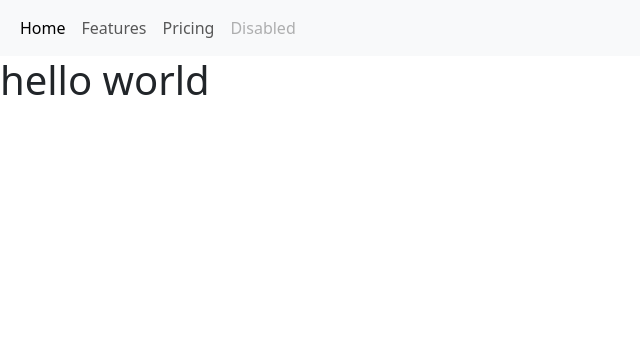
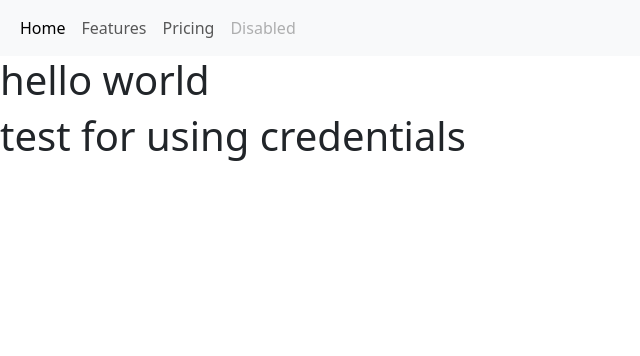
Before and after one commit to isaiahmartin847/tracker, a Django app: template tracker/tracks/templates/index.html in a window 1280 px wide. Shown: the top 356 px of the page, without its empty margins (0-640 px from the left). Run offline with Django 5.2, Linux system fonts and the light colour scheme; the template is opened without the code that fills it, so the values that code supplies are empty.

Commit message:
testing git credentials

```diff
--- a/tracker/tracks/templates/index.html
+++ b/tracker/tracks/templates/index.html
@@ -2,4 +2,5 @@
 {% block body %}
 
     <h1>hello world</h1>
+    <h1>test for using credentials </h1>
 {% endblock %}
```
